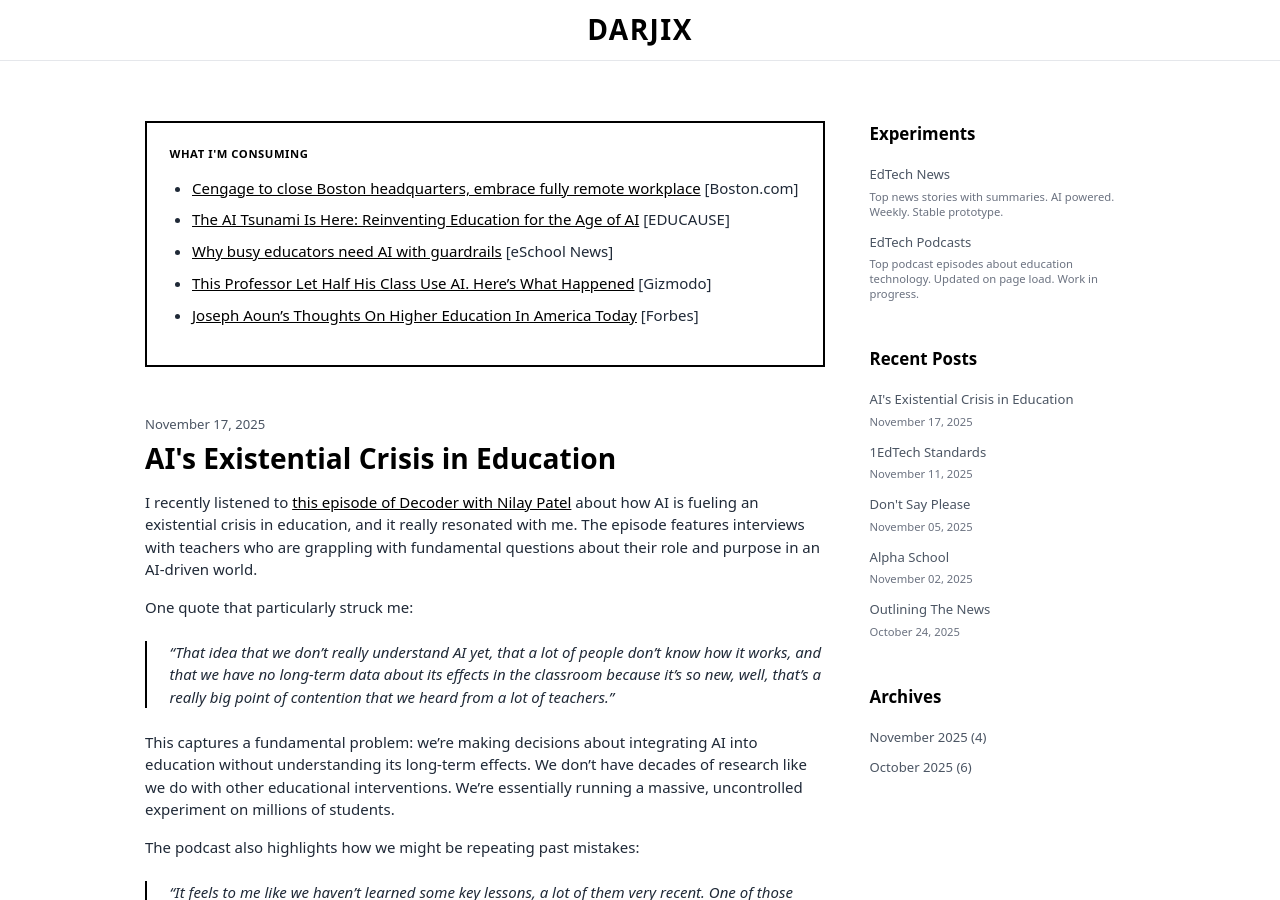
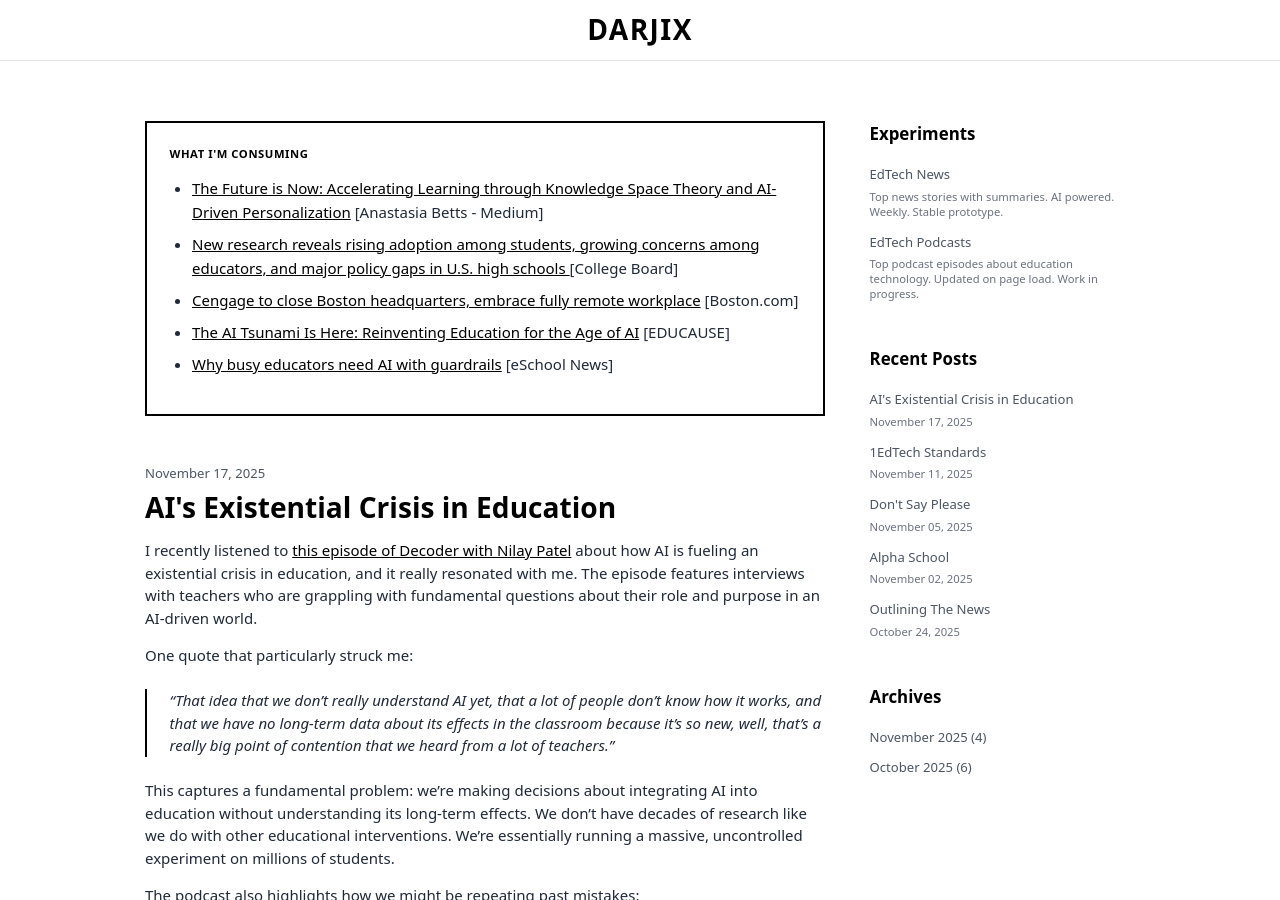
Before and after one commit to saldarji/darjix, a Jekyll site: the page built from index.html, in a window 1280 px wide and 900 px high. Built offline with Jekyll 4.4.1, drawn with Linux system fonts in a browser that asks for light colours; the list of posts is cut into pages by our own code.

Commit message:
Restore featured content changes from stash

```diff
--- a/_includes/featured-content.md
+++ b/_includes/featured-content.md
@@ -1,5 +1,5 @@
+- [The Future is Now: Accelerating Learning through Knowledge Space Theory and AI-Driven Personalization](https://anastasiabetts.medium.com/the-future-is-now-accelerating-learning-through-knowledge-space-theory-and-ai-driven-db4468e43cfd) [Anastasia Betts - Medium]
+- [New research reveals rising adoption among students, growing concerns among educators, and major policy gaps in U.S. high schools ](https://newsroom.collegeboard.org/new-research-majority-high-school-students-use-generative-ai-schoolwork) [College Board]
 - [Cengage to close Boston headquarters, embrace fully remote workplace](https://www.boston.com/news/business/2025/11/05/education-technology-company-to-close-boston-headquarters-embrace-fully-remote-workplace/) [Boston.com]
 - [The AI Tsunami Is Here: Reinventing Education for the Age of AI](https://er.educause.edu/articles/2025/9/the-ai-tsunami-is-here-reinventing-education-for-the-age-of-ai) [EDUCAUSE]
 - [Why busy educators need AI with guardrails](https://www.eschoolnews.com/digital-learning/2025/10/28/why-busy-educators-need-ai-with-guardrails/) [eSchool News]
-- [This Professor Let Half His Class Use AI. Here's What Happened](https://gizmodo.com/this-professor-let-half-his-class-use-ai-heres-what-happened-2000678960) [Gizmodo]
-- [Joseph Aoun's Thoughts On Higher Education In America Today](https://www.forbes.com/sites/johnwerner/2025/10/22/joseph-aouns-thoughts-on-higher-education-in-america-today/) [Forbes]
```
